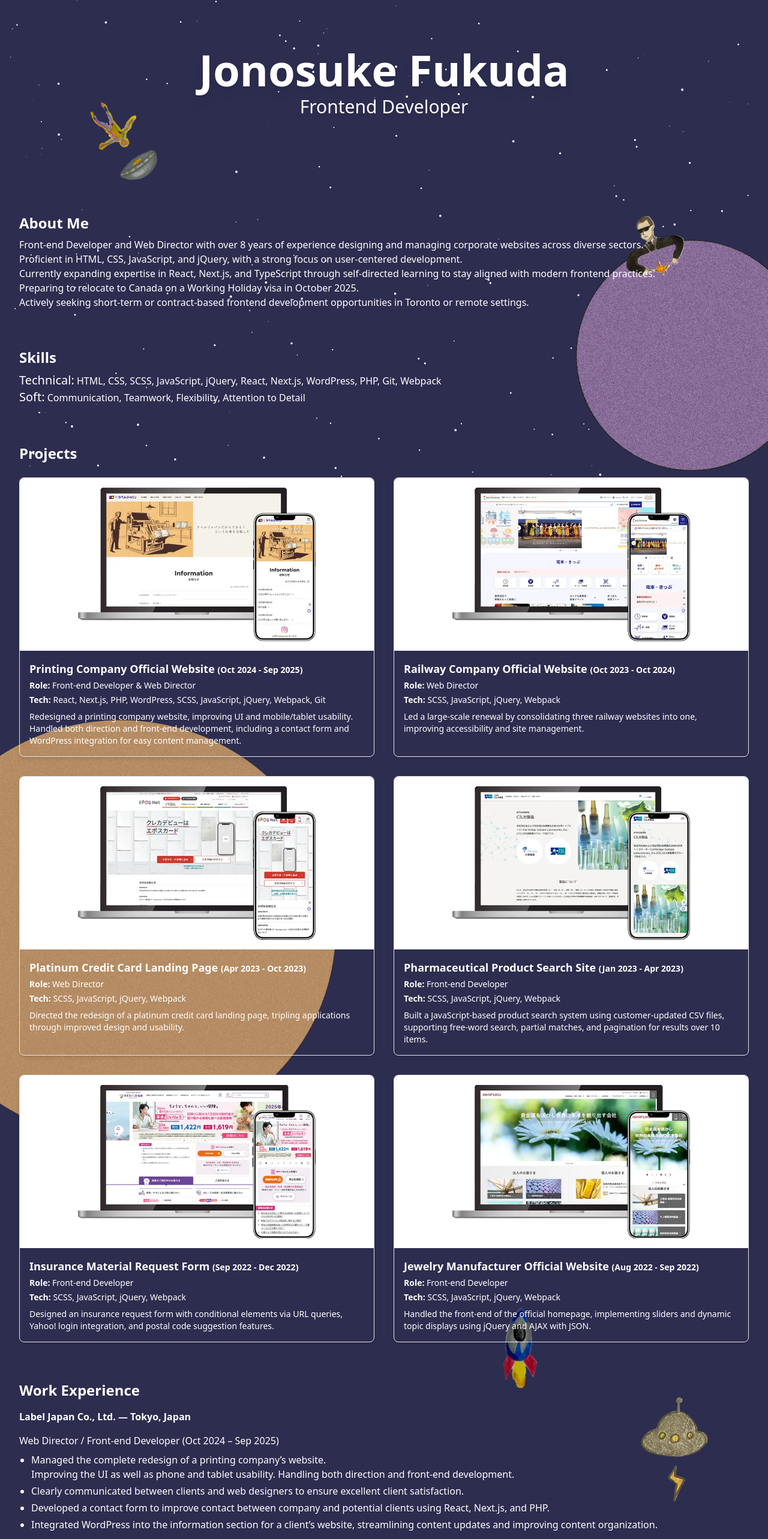
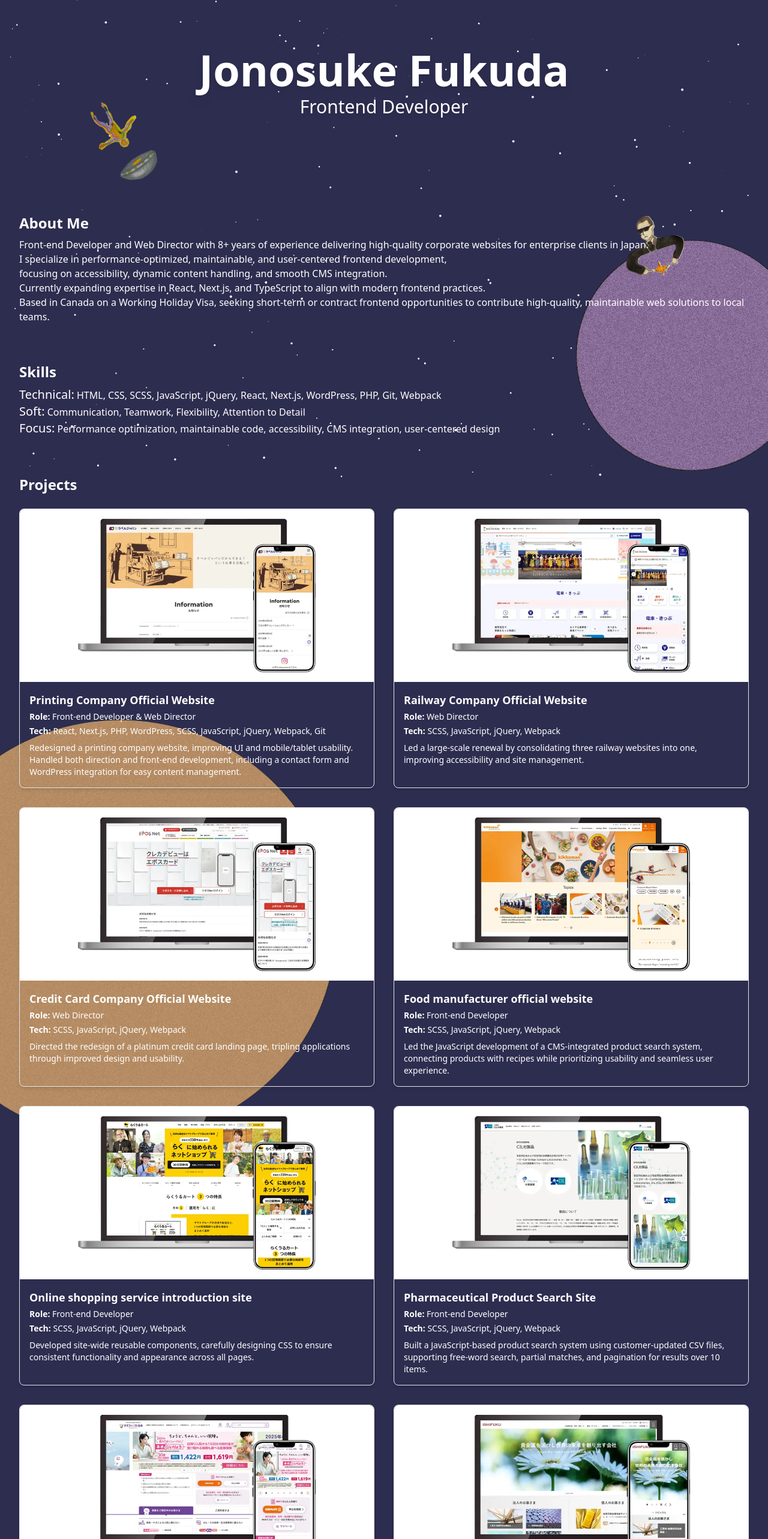
Before and after one commit to jojo-rlungrta/my-portfolio, a React (Vite) app: page / in a window 1280 px wide. Shown: the top 2566 px of the page at 60% size. Built offline with nearby package versions, Linux system fonts and the light colour scheme.

Commit message:
20251014

```diff
--- a/src/App.tsx
+++ b/src/App.tsx
@@ -4,8 +4,7 @@ import About from './components/About';
 import Skills from './components/Skills';
 import Projects from './components/Projects';
 import WorkExperience from './components/WorkExperience';
-import Education from './components/Education';
-import Qualification from './components/Qualification';
+import Certification from './components/Certification';
 import Contact from './components/Contact';
 import Footer from './components/Footer';
 
@@ -19,8 +18,7 @@ export default function App() {
         <Skills />
         <Projects />
         <WorkExperience />
-        <Education />
-        <Qualification />
+        <Certification />
         <Contact />
       </main>
       <Footer />
--- a/src/components/About.tsx
+++ b/src/components/About.tsx
@@ -2,9 +2,10 @@ export default function About() {
   return (
     <section className="mb-16">
       <h2 className="text-2xl font-semibold mb-2">About Me</h2>
-      <p>Front-end Developer and Web Director with over 8 years of experience designing and managing corporate websites across diverse sectors.<br />Proficient in HTML, CSS, JavaScript, and jQuery, with a strong focus on user-centered development.</p>
-      <p>Currently expanding expertise in React, Next.js, and TypeScript through self-directed learning to stay aligned with modern frontend practices.</p>
-      <p>Preparing to relocate to Canada on a Working Holiday visa in October 2025.<br />Actively seeking short-term or contract-based frontend development opportunities in Toronto or remote settings.</p>
+      <p>Front-end Developer and Web Director with 8+ years of experience delivering high-quality corporate websites for enterprise clients in Japan.</p>
+      <p>I specialize in performance-optimized, maintainable, and user-centered frontend development, <br />focusing on accessibility, dynamic content handling, and smooth CMS integration.</p>
+      <p>Currently expanding expertise in React, Next.js, and TypeScript to align with modern frontend practices.</p>
+      <p>Based in Canada on a Working Holiday Visa, seeking short-term or contract frontend opportunities to contribute high-quality, maintainable web solutions to local teams.</p>
     </section>
   );
 }
--- a/src/components/BackgroundComponents/Decorations.tsx
+++ b/src/components/BackgroundComponents/Decorations.tsx
@@ -64,7 +64,7 @@ const Decorations = () => {
 
       setWindowSize({ width, height });
       setMaxScroll(scrollHeight - height);
-      setJojo4Y(scrollHeight * 0.8 + 250); // Jojo4 position = 80% of page + 250px
+      setJojo4Y(scrollHeight * 0.8 + 300); // Jojo4 position = 80% of page + 300px
       setPageHeight(scrollHeight); // Full page height
     };
     updateSize();
@@ -252,14 +252,14 @@ const Decorations = () => {
                 className={`absolute ${spinState ? styles["spin-center"] : ""
                   }`}
                 style={{
-                  top: "calc(90% - 180px)",
+                  top: "calc(90% - 150px)",
                   left: "50%",
                   transform: "translateX(-50%)",
                   width: charData[3].width,
                   height: charData[3].height,
                 }}
               />
-              <div className={styles.sunrise} style={{ top: "90%" }} />
+              <div className={styles.sunrise} style={{ top: "91%" }} />
             </>
           )}
 
--- a/src/components/Education.tsx
+++ /dev/null
@@ -1,8 +0,0 @@
-export default function Education() {
-  return (
-    <section className="mb-16">
-      <h2 className="text-2xl font-semibold mb-4">Education</h2>
-      <p>Nippon Engineering College / IT specialist department - Web Major (Mar 2017)</p>
-    </section>
-  );
-}
--- a/src/components/Projects.tsx
+++ b/src/components/Projects.tsx
@@ -1,9 +1,11 @@
 import project1 from '../assets/portfolio_projects_im01.webp';
 import project2 from '../assets/portfolio_projects_im02.webp';
 import project3 from '../assets/portfolio_projects_im03.webp';
-import project4 from '../assets/portfolio_projects_im04.webp';
-import project5 from '../assets/portfolio_projects_im05.webp';
-import project6 from '../assets/portfolio_projects_im06.webp';
+import project4 from '../assets/portfolio_projects_im07.webp';
+import project5 from '../assets/portfolio_projects_im08.webp';
+import project6 from '../assets/portfolio_projects_im04.webp';
+import project7 from '../assets/portfolio_projects_im05.webp';
+import project8 from '../assets/portfolio_projects_im06.webp';
 import { ArrowTopRightOnSquareIcon } from '@heroicons/react/24/solid';
 
 export default function Projects() {
@@ -13,7 +15,6 @@ export default function Projects() {
       id: 1,
       title: 'Printing Company Official Website',
       url: 'https://www.label-japan.co.jp/',
-      period: 'Oct 2024 - Sep 2025',
       role: 'Front-end Developer & Web Director',
       tech: ['React', 'Next.js', 'PHP', 'WordPress', 'SCSS', 'JavaScript', 'jQuery', 'Webpack', 'Git'],
       description: 'Redesigned a printing company website, improving UI and mobile/tablet usability. Handled both direction and front-end development, including a contact form and WordPress integration for easy content management.',
@@ -23,7 +24,6 @@ export default function Projects() {
       id: 2,
       title: 'Railway Company Official Website',
       url: 'https://www.keihan.co.jp/',
-      period: 'Oct 2023 - Oct 2024',
       role: 'Web Director',
       tech: ['SCSS', 'JavaScript', 'jQuery', 'Webpack'],
       description: 'Led a large-scale renewal by consolidating three railway websites into one, improving accessibility and site management.',
@@ -31,9 +31,8 @@ export default function Projects() {
     },
     {
       id: 3,
-      title: 'Platinum Credit Card Landing Page',
+      title: 'Credit Card Company Official Website',
       url: 'https://www.eposcard.co.jp/',
-      period: 'Apr 2023 - Oct 2023',
       role: 'Web Director',
       tech: ['SCSS', 'JavaScript', 'jQuery', 'Webpack'],
       description: 'Directed the redesign of a platinum credit card landing page, tripling applications through improved design and usability.',
@@ -41,33 +40,48 @@ export default function Projects() {
     },
     {
       id: 4,
-      title: 'Pharmaceutical Product Search Site',
-      url: 'https://www.otsuka.co.jp/cil/',
-      period: 'Jan 2023 - Apr 2023',
+      title: 'Food manufacturer official website',
+      url: 'https://www.kikkoman.com/en/',
       role: 'Front-end Developer',
       tech: ['SCSS', 'JavaScript', 'jQuery', 'Webpack'],
-      description: 'Built a JavaScript-based product search system using customer-updated CSV files, supporting free-word search, partial matches, and pagination for results over 10 items.',
+      description: 'Led the JavaScript development of a CMS-integrated product search system, connecting products with recipes while prioritizing usability and seamless user experience.',
       img: project4,
     },
     {
       id: 5,
-      title: 'Insurance Material Request Form',
-      url: 'https://neofirst.co.jp/',
-      period: 'Sep 2022 - Dec 2022',
+      title: 'Online shopping service introduction site',
+      url: 'https://business.kuronekoyamato.co.jp/raku-uru/',
       role: 'Front-end Developer',
       tech: ['SCSS', 'JavaScript', 'jQuery', 'Webpack'],
-      description: 'Designed an insurance request form with conditional elements via URL queries, Yahoo! login integration, and postal code suggestion features.',
+      description: 'Developed site-wide reusable components, carefully designing CSS to ensure consistent functionality and appearance across all pages.',
       img: project5,
     },
     {
       id: 6,
+      title: 'Pharmaceutical Product Search Site',
+      url: 'https://www.otsuka.co.jp/cil/',
+      role: 'Front-end Developer',
+      tech: ['SCSS', 'JavaScript', 'jQuery', 'Webpack'],
+      description: 'Built a JavaScript-based product search system using customer-updated CSV files, supporting free-word search, partial matches, and pagination for results over 10 items.',
+      img: project6,
+    },
+    {
+      id: 7,
+      title: 'Insurance Company Official Website',
+      url: 'https://neofirst.co.jp/',
+      role: 'Front-end Developer',
+      tech: ['SCSS', 'JavaScript', 'jQuery', 'Webpack'],
+      description: 'Designed an insurance request form with conditional elements via URL queries, Yahoo! login integration, and postal code suggestion features.',
+      img: project7,
+    },
+    {
+      id: 8,
       title: 'Jewelry Manufacturer Official Website',
       url: 'https://www.ishifuku-kinzoku.co.jp/',
-      period: 'Aug 2022 - Sep 2022',
       role: 'Front-end Developer',
       tech: ['SCSS', 'JavaScript', 'jQuery', 'Webpack'],
       description: 'Handled the front-end of the official homepage, implementing sliders and dynamic topic displays using jQuery and AJAX with JSON.',
-      img: project6,
+      img: project8,
     },
   ];
 
@@ -108,7 +122,7 @@ export default function Projects() {
 
             {/* Project details below the image */}
             <div className="p-2 lg:p-4">
-              <h3 className="text-lg font-semibold">{project.title} <span className="text-sm">({project.period})</span></h3>
+              <h3 className="text-lg font-semibold">{project.title}</h3>
               <p className="text-sm mt-1"><strong>Role:</strong> {project.role}</p>
               <p className="text-sm mt-1"><strong>Tech:</strong> {project.tech.join(', ')}</p>
               <p className="text-sm mt-2">{project.description}</p>
--- a/src/components/Qualification.tsx
+++ /dev/null
@@ -1,8 +0,0 @@
-export default function Qualification() {
-  return (
-    <section className="mb-16">
-      <h2 className="text-2xl font-semibold mb-2">Qualification</h2>
-      <p>Fundamental Information Technology Engineer (Japan, National Certification)</p>
-    </section>
-  );
-}
--- a/src/components/Skills.tsx
+++ b/src/components/Skills.tsx
@@ -4,6 +4,7 @@ export default function Skills() {
       <h2 className="text-2xl font-semibold mb-2">Skills</h2>
       <p><span className="text-xl">Technical:</span> HTML, CSS, SCSS, JavaScript, jQuery, React, Next.js, WordPress, PHP, Git, Webpack</p>
       <p><span className="text-xl">Soft:</span> Communication, Teamwork, Flexibility, Attention to Detail</p>
+      <p><span className="text-xl">Focus:</span> Performance optimization, maintainable code, accessibility, CMS integration, user-centered design</p>
     </section>
   );
 }
--- a/src/components/WorkExperience.tsx
+++ b/src/components/WorkExperience.tsx
@@ -7,14 +7,10 @@ export default function WorkExperience() {
           <h3 className="font-bold">Label Japan Co., Ltd. — Tokyo, Japan</h3>
           <p className="mt-4">Web Director / Front-end Developer (Oct 2024 – Sep 2025)</p>
           <ul className="list-disc list-outside pl-5 mt-2 space-y-1">
-            <li>
-              Managed the complete redesign of a printing company’s website.
-              <br />
-              Improving the UI as well as phone and tablet usability. Handling both direction and front-end development.
-            </li>
-            <li>Clearly communicated between clients and web designers to ensure excellent client satisfaction.</li>
+            <li>Managed full redesign of a printing company website, improving UI and mobile/tablet usability.</li>
             <li>Developed a contact form to improve contact between company and potential clients using React, Next.js, and PHP.</li>
             <li>Integrated WordPress into the information section for a client’s website, streamlining content updates and improving content organization.</li>
+            <li>Coordinated between clients and designers to ensure high-quality delivery.</li>
           </ul>
         </div>
         <div>
@@ -27,7 +23,8 @@ export default function WorkExperience() {
           </ul>
           <p className="mt-4">Front-end Developer (Apr 2017 – Mar 2023)</p>
           <ul className="list-disc list-outside pl-5 mt-2 space-y-1">
-            <li>Created websites for major clients in the food manufacturing and jewelry manufacturer industries.</li>
+            <li>Developed JavaScript functionality for a CMS-integrated product search system for a Food manufacturer website</li>
+            <li>Created reusable site-wide components for a Online shopping service introduction site</li>
             <li>Built a JavaScript-based product search system for a pharmaceutical website.</li>
             <li>Designed an insurance request form with conditional elements for a Insurance website.</li>
           </ul>
```
Also changed, not shown: src/components/Certification.tsx (added, +18 -0 lines), src/assets/portfolio_projects_im07.webp (added), src/assets/portfolio_projects_im08.webp (added).
